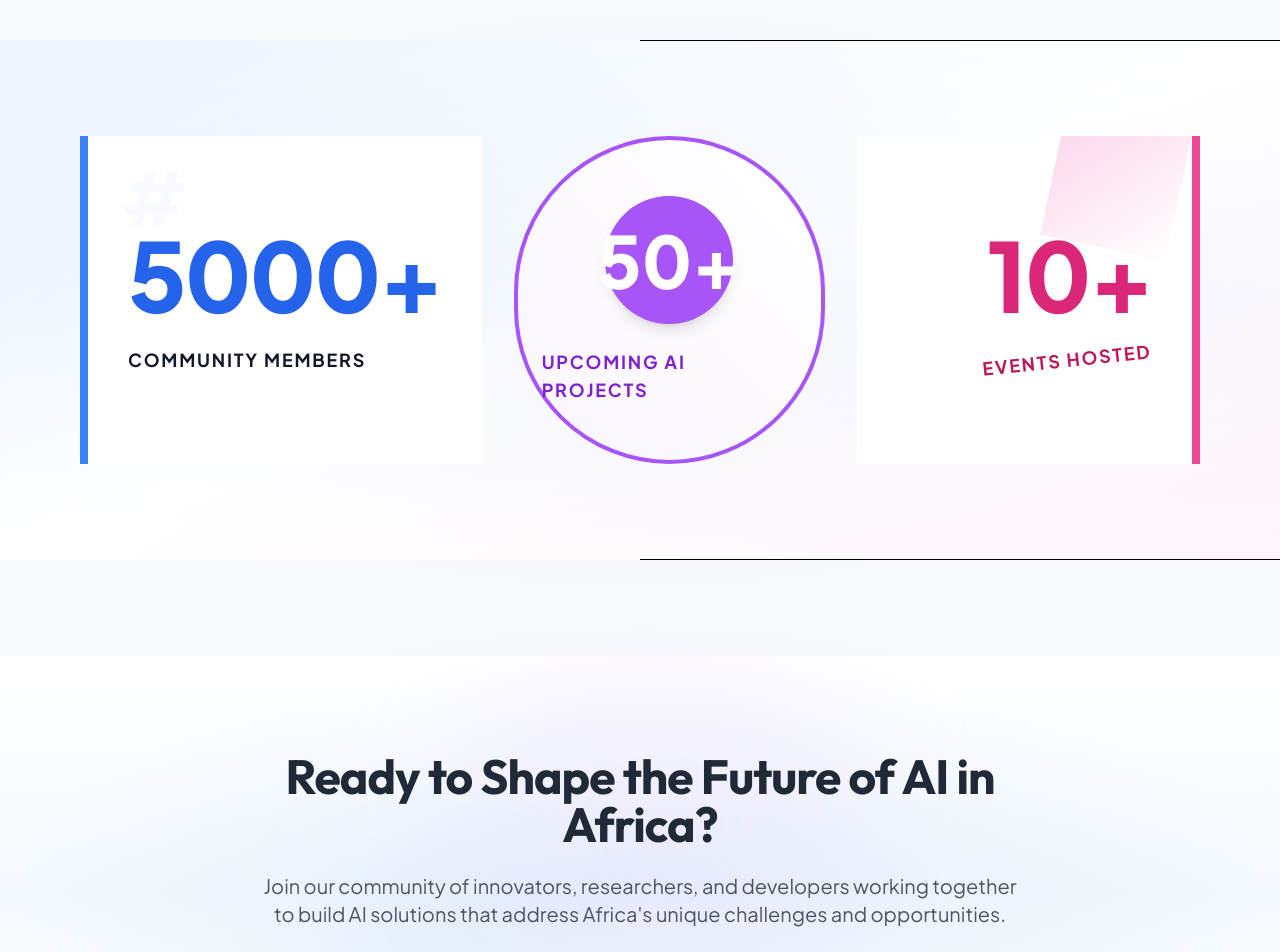
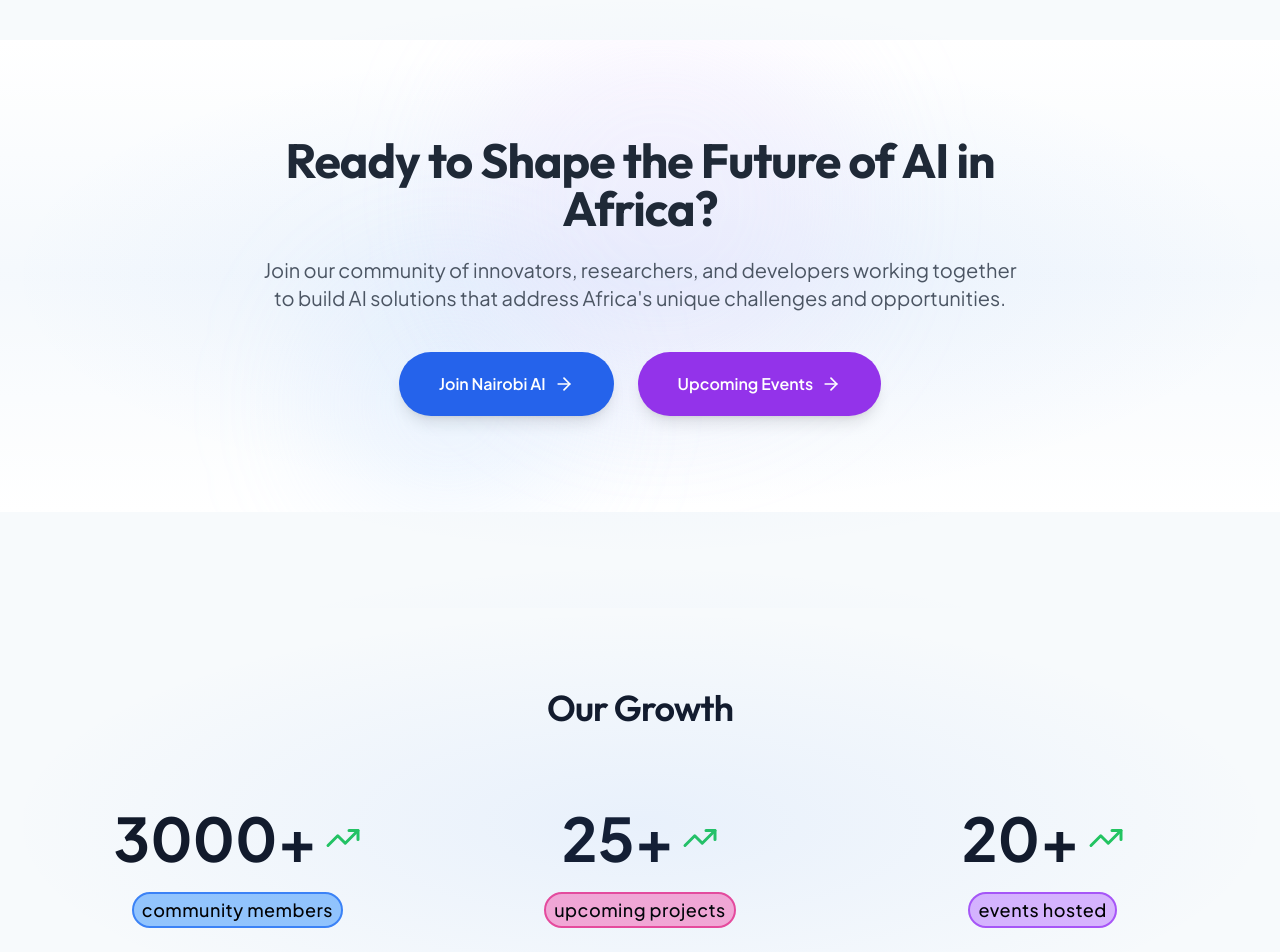
Before and after one commit to wabongo/Nairobi-AI, a React (Vite) app: page / in a window 1280 px wide. Shown: the part 1400-2352 px from the top of the page. Built offline with nearby package versions, Linux system fonts and the light colour scheme.

Commit message:
ui hotfix

```diff
--- a/src/components/layouts/Header.tsx
+++ b/src/components/layouts/Header.tsx
@@ -264,7 +264,7 @@
       className={cn(
         "font-medium transition-all duration-300 relative group py-2",
         scrolled ? "text-black hover:text-blue-600" : pageTheme === 'dark' ? "text-white hover:text-blue-300" : "text-black hover:text-blue-500",
-        isActive && "hover:bg-blue-500 hover:text-gray-800 bg-blue-500 px-2 py-1 rounded-full transition-all duration-300 ease-in-out",
+        isActive && "text-white bg-gradient-to-r from-blue-900 to-purple-700 px-2 py-1 rounded-full transition-all duration-300 ease-in-out hover:text-gray-300",
         className
       )}
     >
--- a/src/components/layouts/RootLayout.tsx
+++ b/src/components/layouts/RootLayout.tsx
@@ -12,7 +12,7 @@
   }, []);
 
   return (
-    <div className="min-h-screen flex flex-col bg-white text-gray-800">
+    <div className="min-h-screen flex flex-col bg-white text-gray-800 pt-0 m-0">
       <div className="fixed inset-0 bg-[radial-gradient(ellipse_at_center,rgba(59,130,246,0.05),transparent_70%)] pointer-events-none"></div>
 
       <Header />
--- a/src/components/layouts/home/Hatch.tsx
+++ b/src/components/layouts/home/Hatch.tsx
@@ -1,4 +1,4 @@
-import { ArrowRightCircle, ArrowUpRightFromCircle, ArrowUpRightFromSquare } from 'lucide-react';
+import { ArrowRightCircle, ArrowUpRightFromCircle, ArrowUpRightFromSquare, LucideArrowUpRightFromCircle } from 'lucide-react';
 import React from 'react';
 import { Link } from 'react-router-dom';
 
@@ -10,7 +10,7 @@
         <img
           src="https://images.pexels.com/photos/4045699/pexels-photo-4045699.jpeg?auto=compress&cs=tinysrgb&w=600"
           alt="hatching community"
-          className="w-72 h-96 md:w-80 md:h-full transition-transform duration-300 ease-out hover:scale-110 rounded-2xl"
+          className="w-72 h-96 md:w-80 md:h-full transition-transform duration-300 ease-out rounded-2xl"
           loading="eager"
         />
       </div>
@@ -28,7 +28,7 @@
           className="inline-block border border-black text-black font-semibold py-1.5 px-3 rounded-full text-lg shadow hover:bg-gray-100 transition-all duration-200 hover:scale-105"
         >
           About Us
-          <ArrowUpRightFromSquare className="inline-block ml-2" />
+          <LucideArrowUpRightFromCircle className="inline-block ml-2" />
         </Link>
       </div>
     </section>
--- a/src/components/layouts/home/Hero.tsx
+++ b/src/components/layouts/home/Hero.tsx
@@ -19,7 +19,7 @@
   return (
     <section
       ref={heroRef}
-      className="relative min-h-screen flex items-center overflow-hidden"
+      className="relative min-h-screen flex items-center overflow-hidden bg-amber-500"
     >
       {/* Motion gradient background */}
       <GradientBackground
@@ -30,7 +30,7 @@
       {/* Optional subtle overlay */}
       <div className="absolute inset-0 bg-white/30 backdrop-blur-sm z-0 pointer-events-none" />
 
-      <div className=" relative z-10 w-full max-w-7xl mx-auto px-6 md:px-8 py-16 md:py-24">
+      <div className=" relative z-10 w-full max-w-7xl mx-auto px-6 md:px-8 pt-0 md:py-24">
         <div className="min-w-screen p-0 m-0">
           {/* Badge */}
           <div
--- a/src/components/layouts/home/Statistics.tsx
+++ b/src/components/layouts/home/Statistics.tsx
@@ -1,47 +1,63 @@
-import { useState } from 'react';
+import { FileLineChartIcon, LineChart, LineChartIcon, LucideTrendingUp, TrendingUpIcon } from 'lucide-react';
+import { useState, useEffect, useRef } from 'react';
 
-const Statistics = () => {
+interface StatisticsProps {
+  onSectionChange?: (sectionId: string) => void;
+}
+
+const Statistics: React.FC<StatisticsProps> = ({ onSectionChange }) => {
   const [activeIndex, setActiveIndex] = useState<number | null>(null);
 
   const stats = [
-    { value: '5000+', label: 'Community Members' },
-    { value: '50+', label: 'Upcoming AI Projects' },
-    { value: '10+', label: 'Events Hosted' },
+    { value: '3000+', label: 'Community Members', color: 'bg-blue-300', borderColor: 'border-blue-500' },
+    { value: '25+', label: 'Upcoming Projects', color: 'bg-pink-300', borderColor: 'border-pink-500' },
+    { value: '20+', label: 'Events Hosted', color: 'bg-purple-300', borderColor: 'border-purple-500' },
   ];
 
+  const sectionRef = useRef<HTMLElement | null>(null);
+
+  useEffect(() => {
+    if (!onSectionChange) return;
+    const section = sectionRef.current;
+    if (!section) return;
+
+    const observer = new window.IntersectionObserver(
+      ([entry]) => {
+        if (entry.isIntersecting) {
+          onSectionChange('statistics');
+        }
+      },
+      { threshold: 0.5 }
+    );
+    observer.observe(section);
+    return () => {
+      observer.disconnect();
+    };
+  }, [onSectionChange]);
+
   return (
-    <section className="relative py-24 bg-gradient-to-b from-white via-blue-50/50 to-white overflow-hidden">
-      <div className="absolute inset-0 pointer-events-none">
-        <div className="absolute inset-0 bg-gradient-to-br from-blue-100/50 via-white/60 to-pink-100/40 animate-gradient-shift"></div>
-      </div>
-
-      <div className="relative z-10 w-full max-w-6xl mx-auto px-4">
-        <div className="flex flex-col md:flex-row items-stretch justify-between gap-8">
-          {/* Card 1: Bold, vertical color bar, huge number */}
-          <div className="flex-1 bg-white border-l-8 border-blue-500 flex flex-col justify-center items-start px-10 py-14 min-h-[220px] relative group">
-            <span className="absolute top-6 left-8 text-blue-100 text-7xl font-black opacity-20 select-none" style={{letterSpacing: '-8px'}}>#</span>
-            <span className="text-7xl md:text-8xl font-black text-blue-600 mb-2 leading-none tracking-tight">5000+</span>
-            <span className="text-lg font-bold uppercase tracking-widest text-gray-900 mt-4">Community Members</span>
-          </div>
-          {/* Card 2: Circle accent, number inside, label outside */}
-          <div className="flex-1 bg-gradient-to-tr from-purple-50 to-white border-4 border-purple-500 rounded-full flex flex-col justify-center items-center px-6 py-14 min-h-[220px] relative group">
-            <div className="w-32 h-32 rounded-full bg-purple-500 flex items-center justify-center mb-4 shadow-lg">
-              <span className="text-white text-6xl md:text-7xl font-black">50+</span>
+    <section ref={sectionRef} className="py-20">
+      <div className="max-w-[1200px] mx-auto px-4">
+        <h2 className="text-center text-3xl md:text-4xl font-semibold mb-12 text-gray-900 tracking-tight">
+         Our Growth
+        </h2>
+        <div className="grid grid-cols-1 sm:grid-cols-1 md:grid-cols-3 lg:grid-cols-3 gap-10">
+          {stats.map((stat, i) => (
+            <div
+              key={stat.label}
+              className="flex flex-col items-center justify-center p-8 min-h-[180px] "
+            >
+              <div className="flex items-center mb-2">
+                <span className="text-6xl md:text-6xl font-bold text-gray-900 mr-2">{stat.value}</span>
+                <TrendingUpIcon className="inline-block text-green-500" size={36} />
+              </div>
+              <div className={`${stat.color} ${stat.borderColor} border-2 mt-4 text-black text-base md:text-lg font-medium tracking-wide text-center lowercase rounded-full px-2 py-0.5 inline-block`}>
+                {stat.label}
+              </div>
             </div>
-            <span className="text-lg font-bold uppercase tracking-widest text-purple-700 mt-2">Upcoming AI Projects</span>
-          </div>
-          {/* Card 3: Diagonal stripe, rotated label */}
-          <div className="flex-1 bg-white border-r-8 border-pink-500 flex flex-col justify-center items-end px-10 py-14 min-h-[220px] relative group overflow-hidden">
-            <div className="absolute right-0 top-0 w-32 h-32 bg-gradient-to-br from-pink-400/30 to-pink-100/0 rotate-12 origin-top-right" style={{zIndex:0}}></div>
-            <span className="text-7xl md:text-8xl font-black text-pink-600 mb-2 leading-none tracking-tight z-10">10+</span>
-            <span className="text-lg font-bold uppercase tracking-widest text-pink-700 mt-4 z-10" style={{transform: 'rotate(-6deg)'}}>Events Hosted</span>
-          </div>
+          ))}
         </div>
       </div>
-
-      {/* Top and bottom borders that expand from center */}
-      <div className="absolute top-0 left-1/2 h-px bg-black w-full left-0 transition-all duration-1000 ease-out"></div>
-      <div className="absolute bottom-0 left-1/2 h-px bg-black w-full left-0 transition-all duration-1000 ease-out"></div>
     </section>
   );
 };
--- a/src/pages/HomePage.tsx
+++ b/src/pages/HomePage.tsx
@@ -4,7 +4,6 @@
 import Hero from '../components/layouts/home/Hero';
 import Statistics from '../components/layouts/home/Statistics';
 import Hatch from '../components/layouts/home/Hatch';
-import CommunitySpotlight from '../components/layouts/home/CommunitySpotlight';
 import CallToAction from '../components/layouts/home/CallToAction';
 import Partners from '../components/layouts/home/Partners';
 import SmoothScrollSection from '../components/layouts/home/SmoothScrollSection';
@@ -22,7 +21,7 @@
   };
 
   return (
-    <div className="min-h-screen">
+    <div className="min-h-screen pt-0">
       {/* Hero Section */}
       <SmoothScrollSection id="hero">
         <Hero onSectionChange={handleSectionChange} />
@@ -33,19 +32,16 @@
         <Hatch />
       </SmoothScrollSection>
 
-      {/* Statistics Section */}
-      <SmoothScrollSection id="statistics">
-        <Statistics onSectionChange={handleSectionChange} />
-      </SmoothScrollSection>
-
-      {/* Community Spotlight Section */}
-      {/* <SmoothScrollSection id="community">
-        <CommunitySpotlight onSectionChange={handleSectionChange} />
-      </SmoothScrollSection> */}
-
       {/* Call to Action Section */}
       <SmoothScrollSection id="cta">
         <CallToAction onSectionChange={handleSectionChange} />
+      </SmoothScrollSection>
+
+      {/* Statistics Section */}
+      <SmoothScrollSection id="statistics">
+        <Statistics
+        // onSectionChange={handleSectionChange}
+         />
       </SmoothScrollSection>
 
       {/* Partners Section */}
```
